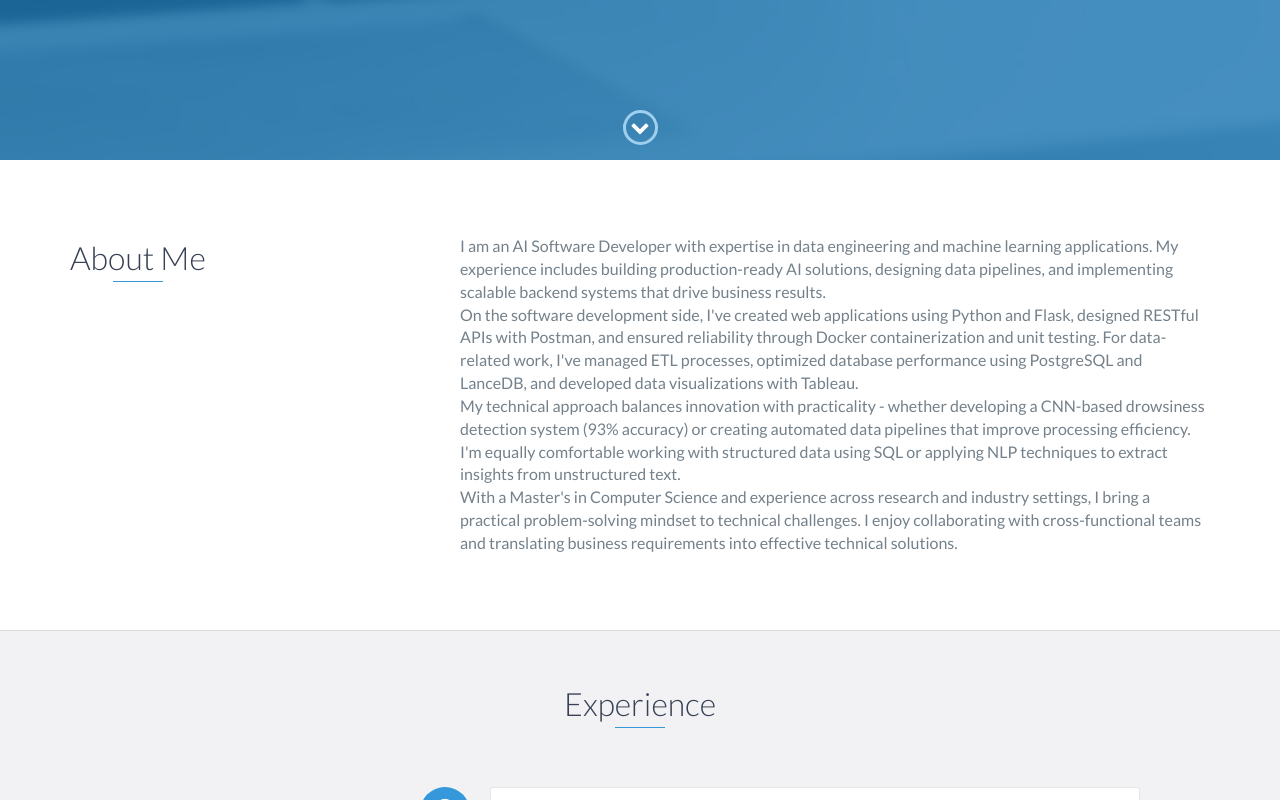
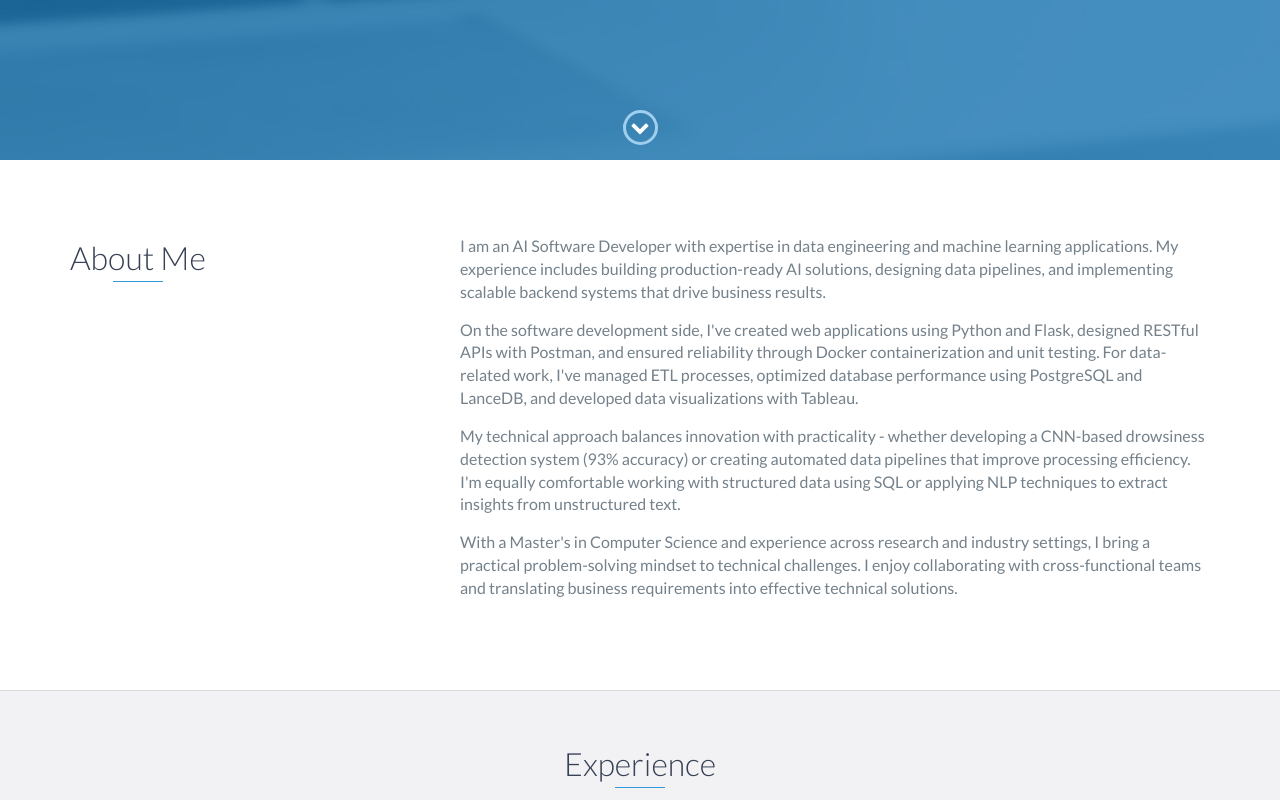
Before and after one commit to DDFAKE/MyJobPortfolio, a website: page index.html in a window 1280 px wide. Shown: the part 640-1440 px from the top of the page. Drawn offline with nearby package versions, Linux system fonts and the light colour scheme.

Commit message:
Update index.html

```diff
--- a/index.html
+++ b/index.html
@@ -72,16 +72,16 @@
                     <h2 class="heading">About Me</h2>
                 </div>
                 <div class="col-md-8">
-                    <p>
+                    <p style="margin-bottom: 1.5rem;">
                 	I am an AI Software Developer with expertise in data engineering and machine learning applications. My experience includes building production-ready AI solutions, designing data pipelines, and implementing scalable backend systems that drive business results.
                     </p>
-		    <p>
+		    <p style="margin-bottom: 1.5rem;">
 			On the software development side, I've created web applications using Python and Flask, designed RESTful APIs with Postman, and ensured reliability through Docker containerization and unit testing. For data-related work, I've managed ETL processes, optimized database performance using PostgreSQL and LanceDB, and developed data visualizations with Tableau.
 		    </p>
-		    <p>
+		    <p style="margin-bottom: 1.5rem;">
 			My technical approach balances innovation with practicality - whether developing a CNN-based drowsiness detection system (93% accuracy) or creating automated data pipelines that improve processing efficiency. I'm equally comfortable working with structured data using SQL or applying NLP techniques to extract insights from unstructured text.
 		    </p>
-		    <p>
+		    <p style="margin-bottom: 1.5rem;">
 			With a Master's in Computer Science and experience across research and industry settings, I bring a practical problem-solving mindset to technical challenges. I enjoy collaborating with cross-functional teams and translating business requirements into effective technical solutions.
 		    </p>
                 </div>
```
